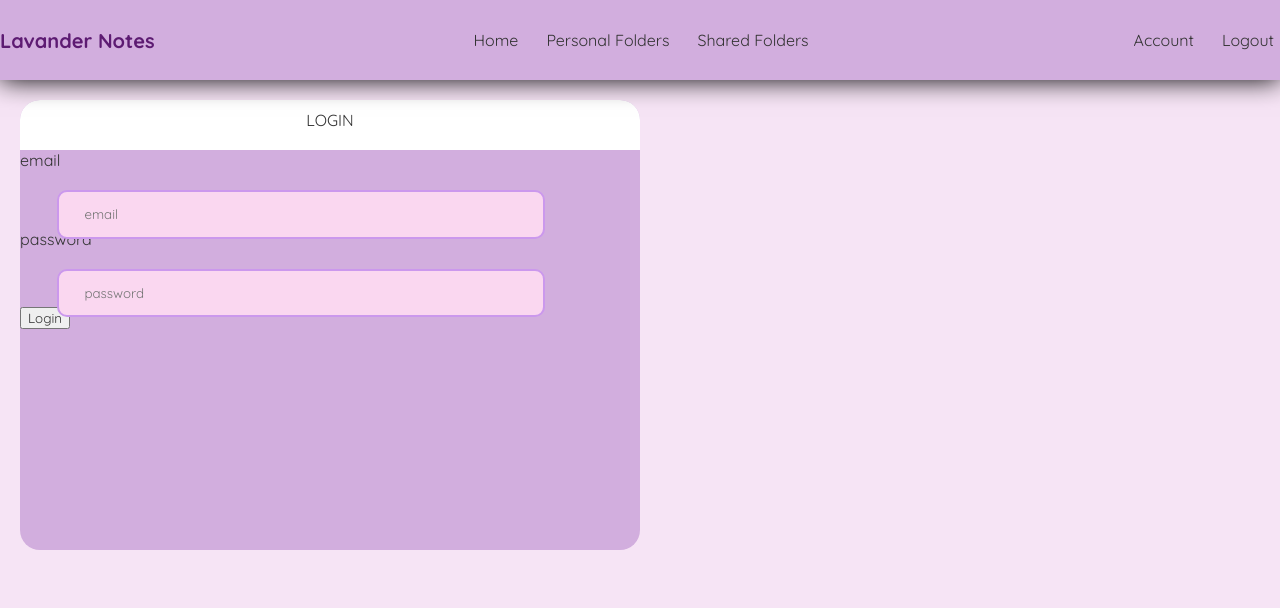
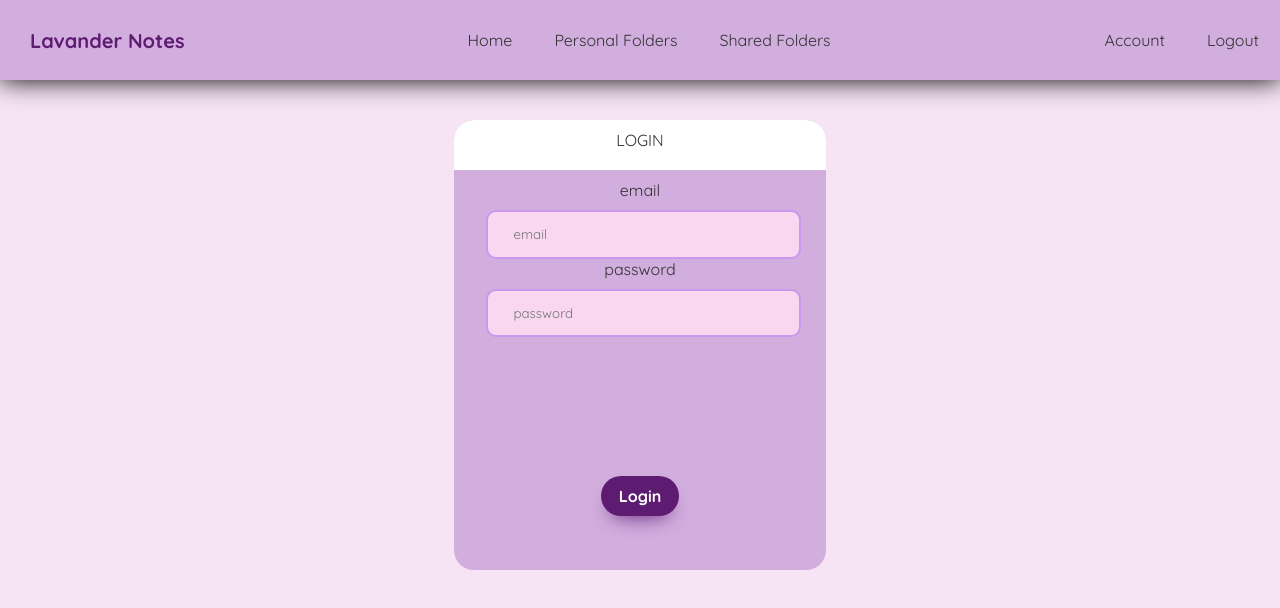
Before and after one commit to MalinaTeodoraAlbu/Student_Notes_tw_project, a React (Create React App) app in the folder frontend/my-app/: page / in a window 1280 px wide. Shown: the top 608 px of the page. Built offline with nearby package versions, Linux system fonts and the light colour scheme.

Commit message:
login updated

```diff
--- a/frontend/my-app/src/Login.js
+++ b/frontend/my-app/src/Login.js
@@ -2,14 +2,14 @@ import "./styles/login.css"
 
 const Login = () => {
     return (
-        <div >
+        <div className="container">
             <div className="containerLog">
                     <div className="borderWhite">
                     <p >LOGIN</p></div>
 
-                    <p1>email</p1>
+                    <p>email</p>
                     <input className="inputLogin" type="text" id="login_input" placeholder="email"></input>
-                    <p1>password</p1>
+                    <p>password</p>
                     <input className="inputLogin" type="text" id="login_input" placeholder="password"></input>
                     <button>Login</button>
 
--- a/frontend/my-app/src/styles/index.css
+++ b/frontend/my-app/src/styles/index.css
@@ -12,6 +12,7 @@
 }
 
 .navbar ul {
+  margin: 15px;
   list-style-type: none;
   margin-left: auto;
   color: black;
@@ -20,7 +21,7 @@
 }
 
 .navbar  A{
-  margin-left: 16px;
+  margin-left: 30px;
   text-decoration: none;
   padding: 6px;
 }
@@ -58,7 +59,7 @@
 
 
 .navbar h1{
-
+  margin: 30px;
   color: #5d1b72;
   font-size: 20px;
   left: 20px;
--- a/frontend/my-app/src/styles/login.css
+++ b/frontend/my-app/src/styles/login.css
@@ -1,10 +1,39 @@
+.container{
+    margin-top: 20px;
+    text-align: center;
+}
 .containerLog{
-    width: 50%;
+    margin: auto;
+    width: 30%;
     background-color: #D2AEDE;
     height: 450px;
     border-radius: 20px;
+}
 
+
+.containerLog button {
+  margin-top: 40%;
+  background: #5d1b72;
+  border-radius: 999px;
+  box-shadow: #5d1b72 0 10px 20px -10px;
+  box-sizing: border-box;
+  color: #FFFFFF;
+  cursor: pointer;
+  font-size: 16px;
+  font-weight: 700;
+  line-height: 24px;
+  opacity: 1;
+  outline: 0 solid transparent;
+  padding: 8px 18px;
+  user-select: none;
+  -webkit-user-select: none;
+  touch-action: manipulation;
+  width: fit-content;
+  word-break: break-word;
+  border: 0;
 }
+
+
 
 p{
     position: relative;
```
